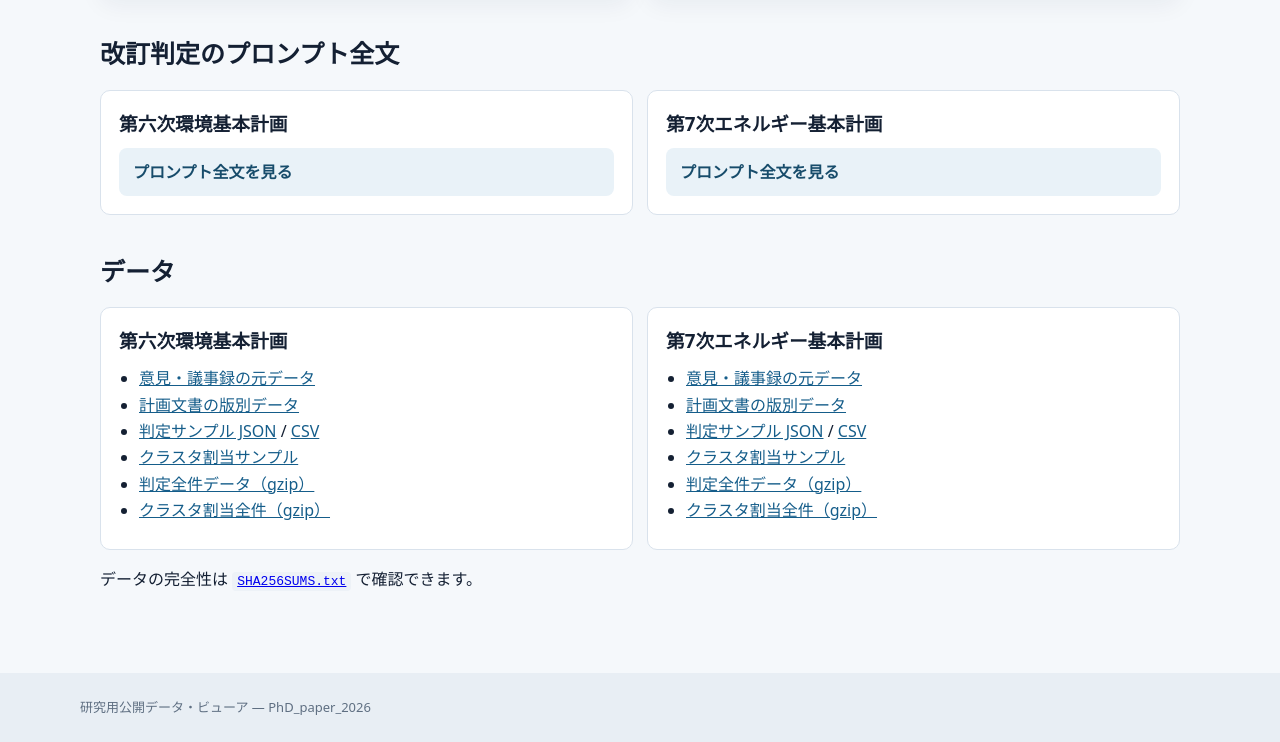
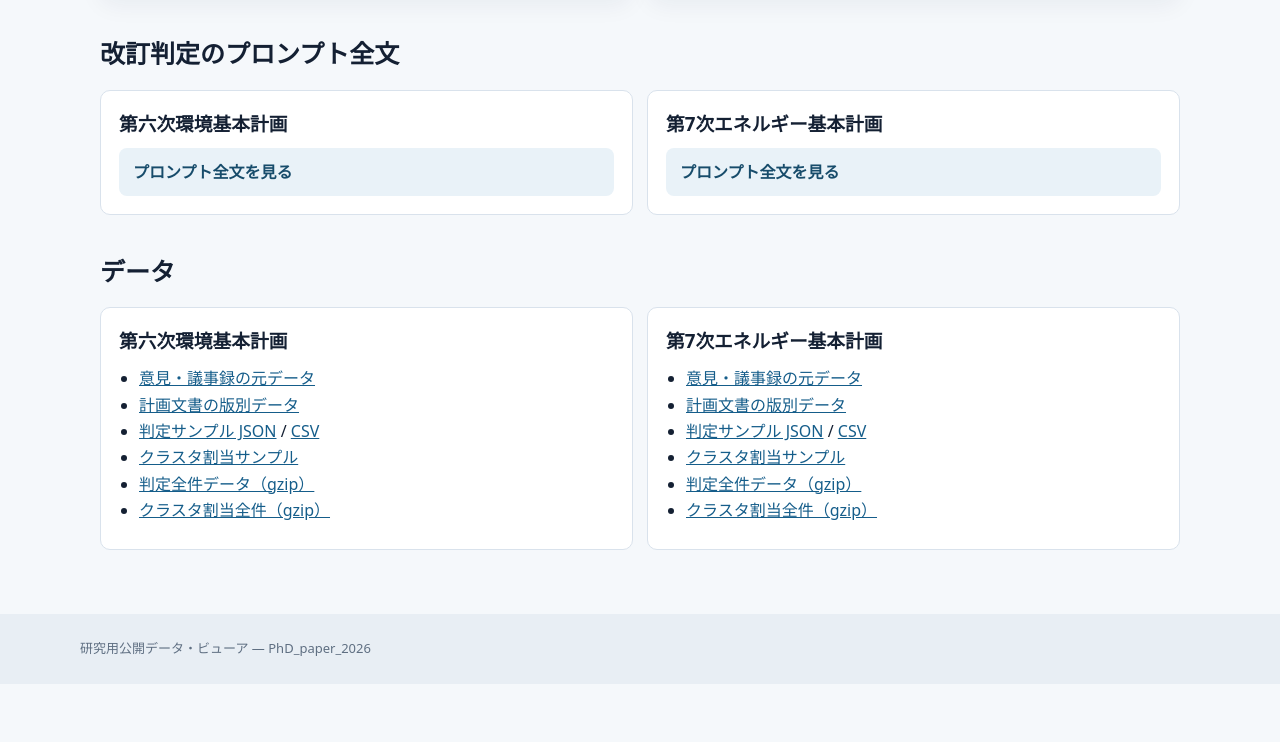
Before and after one commit to kou10111415/PhD_paper_2026, a plain HTML site: page docs/index.html in a window 1280 px wide. Shown: the part 665-1407 px from the top of the page. After the commit the page ends 1349 px from the top, so only its background shows below. Drawn offline with Linux system fonts and the light colour scheme.

Commit message:
Hide checksum notice on homepage

```diff
--- a/docs/index.html
+++ b/docs/index.html
@@ -63,7 +63,6 @@
       </ul>
     </article>
   </section>
-  <p>データの完全性は <a href="SHA256SUMS.txt"><code>SHA256SUMS.txt</code></a> で確認できます。</p>
 </main>
 <footer><div>研究用公開データ・ビューア — PhD_paper_2026</div></footer>
 </body>
```
Also changed, not shown: docs/SHA256SUMS.txt.
